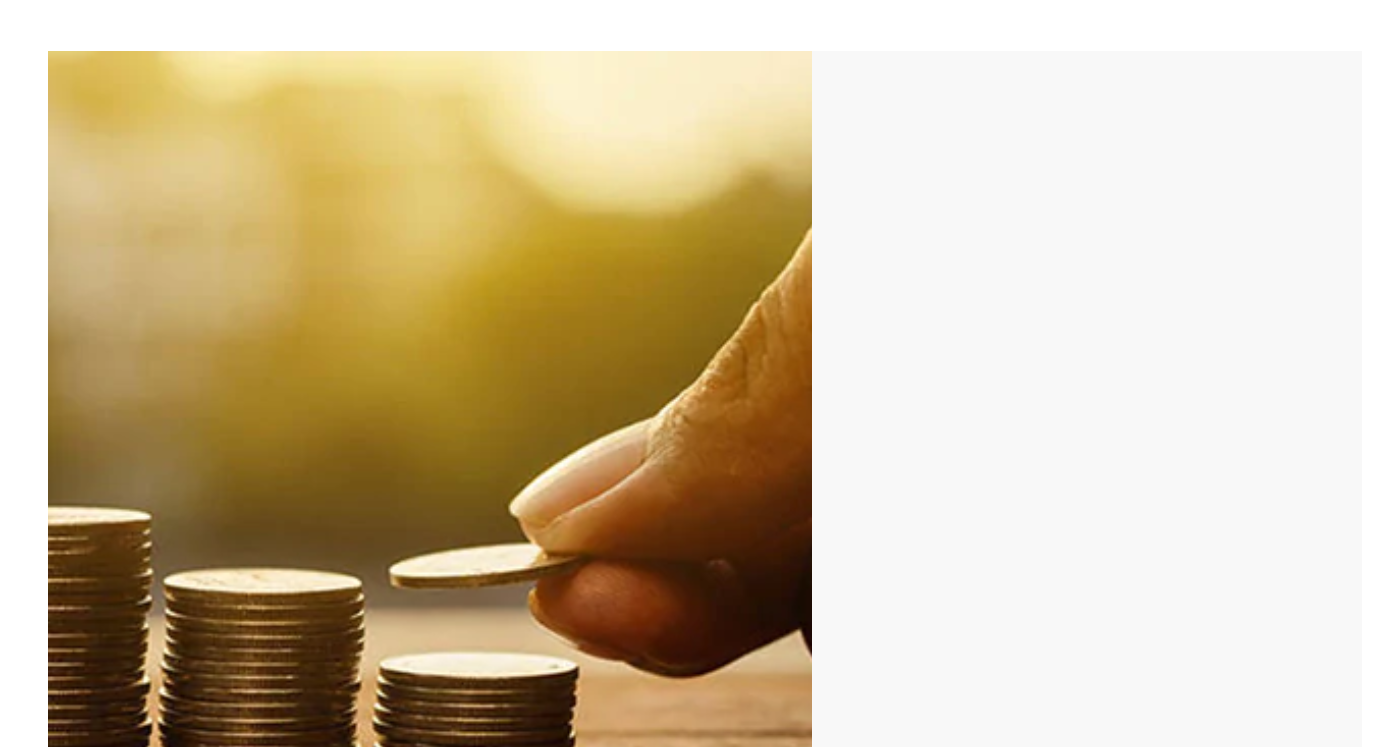
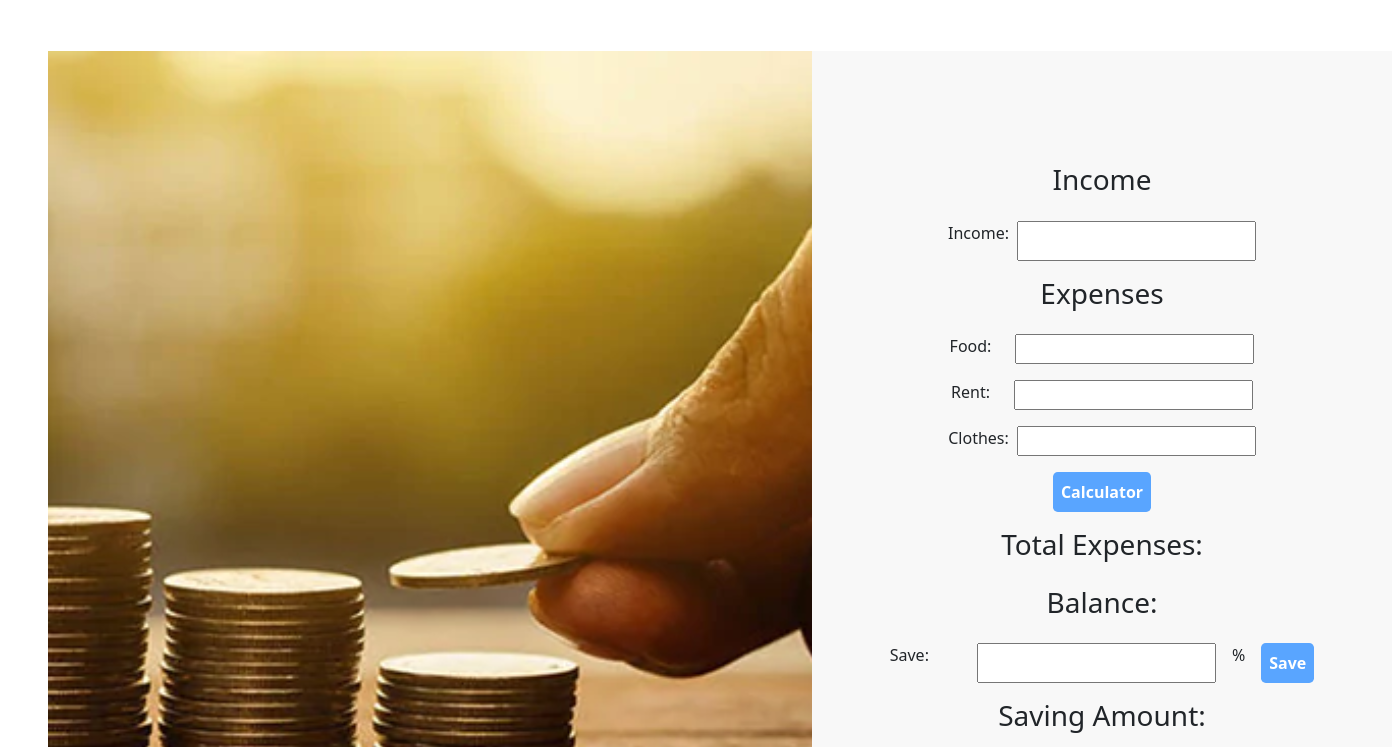
Before and after one commit to MDShakibul/Monthly-ledger, a plain HTML site: page index.html in a window 1280 px wide. Shown: the part 53-800 px from the top of the page, 1392 px wide, since content can reach past the window. Drawn offline with nearby package versions, Linux system fonts and the light colour scheme.

Commit message:
html done

```diff
--- a/index.html
+++ b/index.html
@@ -17,16 +17,62 @@
                     <img src="images/loan-supervalue.png" alt="">
                 </div>
                 <div class="col-lg-5">
-                    <div  style="height: 815px; width: 550px; background-color: #f8f8f8; margin-left: 10rem;">
+
+
+
+                    <div  style=" background-color: #F8F8F8; margin-left: 10rem; width: 580px; height: 815px; padding-top: 7rem;">
+                        <!-- income section -->
                         <div>
+                            <h3 class="text-center pb-3">Income</h3>
+                            <div class="d-flex justify-content-center pb-3">
+                                <!-- <label for="">Income: </label> -->
+                                <p class="pe-2">Income:</p>
+                                <input class="" type="text" name="" id="">
+                            </div>
+                        </div>
+                        <!-- expenses section -->
+                        <div class="pb-3">
+                            <h3 class="text-center pb-3">Expenses</h3>
+                            <div class="d-flex justify-content-center pb-3">
+                                <label class="pe-4" for="">Food: </label>
+                                <input type="text" name="" id="">
+                            </div>
+                            <div class="d-flex justify-content-center pb-3">
+                                <label class="pe-4" for="">Rent: </label>
+                                <input type="text" name="" id="">
+                            </div>
+                            <div class="d-flex justify-content-center pb-3">
+                                <label class="pe-2" for="">Clothes: </label>
+                                <input type="text" name="" id="">
+                            </div>
+                            <div class="d-flex justify-content-center">
+                                <a class="text-white fw-bold p-2 text-center rounded-3" href="" style="text-decoration: none; background-color: #59A5FF">Calculator</a>
+                            </div>
+                        </div>
+                        <div>
+                            <h3 class="text-center pb-3">Total Expenses: <span></span></h3>
+                            <h3 class="text-center pb-3">Balance: <span></span></h3>
+                        </div>
 
+                        <!-- saving section -->
+                        <div class="d-flex justify-content-center pb-3">
+                            <label class="pe-5"for="">Save: </label>
+                            <input type="text" id="">
+                            <p class="ps-3 pe-3">%</p>
+                            <a class="text-white fw-bold p-2 text-center rounded-3" href="" style="text-decoration: none; background-color: #59A5FF;">Save</a>
                         </div>
+                        <div>
+                            <h3 class="text-center pb-3">Saving Amount: <span></span></h3>
+                            <h3 class="text-center">remaining Balance: <span> </span></h3>
+                        </div>
+
+
 
                     </div>
                 </div>
 
-            </div>
 
+        </div>
         </section>
     </main>
 
--- /dev/null
+++ b/style.css
@@ -0,0 +1,3 @@
+a{
+    text-decoration: none;
+}
```
